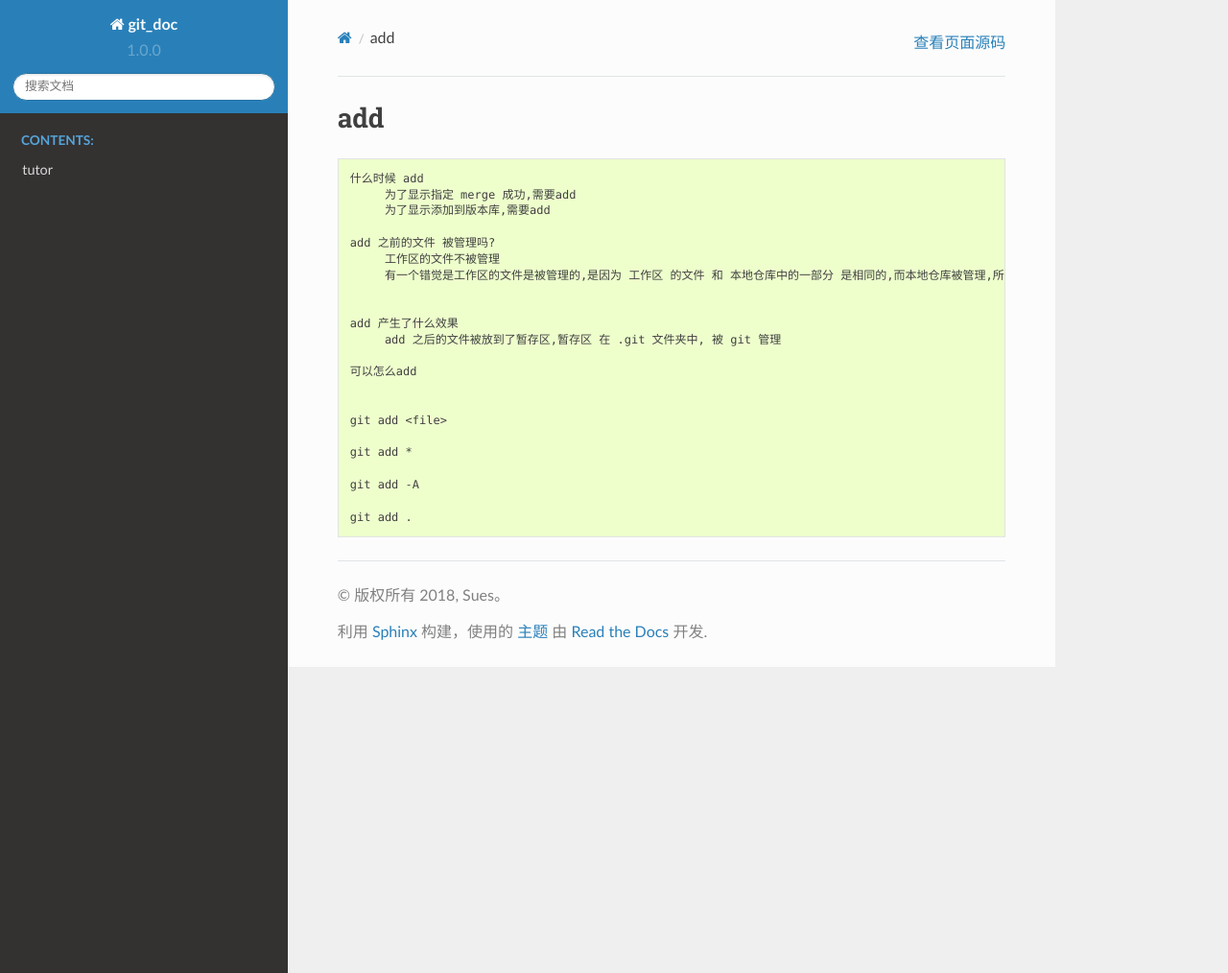
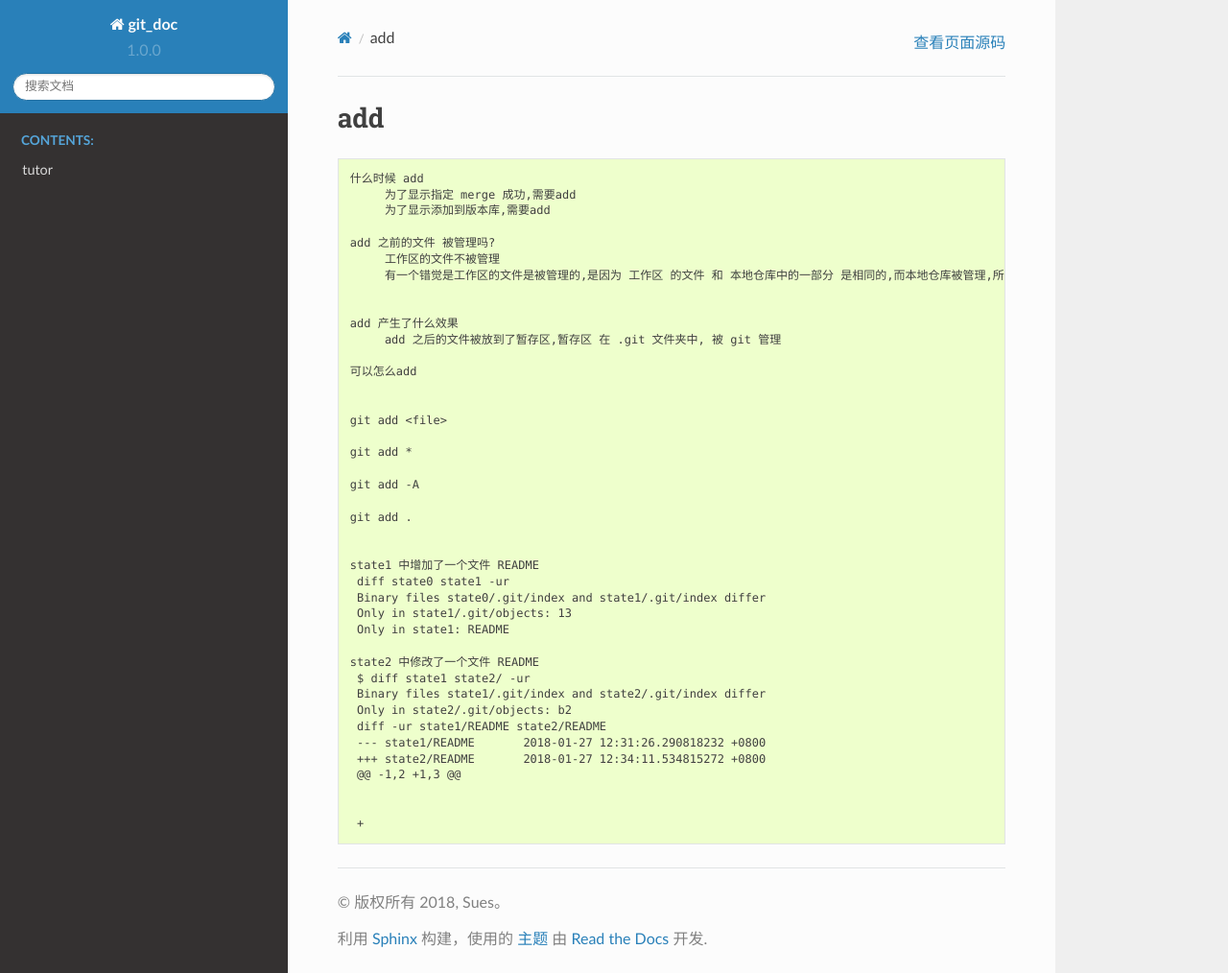
Before and after one commit to lisider/git_doc, a Sphinx documentation site: the page built from source/git_2_add.rst, in a window 1280 px wide and 1014 px high. Shown: the whole window at 96% size. Built offline with Sphinx 7.4.7 and the Read the Docs theme 2.0.0, drawn with Linux system fonts in a browser that asks for light colours; formulas are drawn with MathJax 3.

```diff
--- a/source/git_2_add.rst
+++ b/source/git_2_add.rst
@@ -26,3 +26,22 @@ add
      git add -A
 
      git add .
+
+
+     state1 中增加了一个文件 README
+      diff state0 state1 -ur
+      Binary files state0/.git/index and state1/.git/index differ
+      Only in state1/.git/objects: 13
+      Only in state1: README
+
+     state2 中修改了一个文件 README
+      $ diff state1 state2/ -ur
+      Binary files state1/.git/index and state2/.git/index differ
+      Only in state2/.git/objects: b2
+      diff -ur state1/README state2/README
+      --- state1/README       2018-01-27 12:31:26.290818232 +0800
+      +++ state2/README       2018-01-27 12:34:11.534815272 +0800
+      @@ -1,2 +1,3 @@
+
+
+      +
--- a/source/git_4_reset.rst
+++ b/source/git_4_reset.rst
@@ -12,6 +12,8 @@ reset
           可以将远程仓库 恢复到 上一次 push之前
                git reset –hard <commitID> (如果要覆盖远程必须强制推  git push -f)
 
+          git reset只是在本地仓库中回退版本，而远程仓库的版本不会变化?
+
 
           可以将 工作区 恢复到 和 暂存区 一样吗?可以,但是不用 reset
           用checkout
```
Also changed, not shown: source/git_1_config.rst (+91 -0 lines), source/git_6_commit.rst (+30 -0 lines), source/git_flow.rst (added, +45 -0 lines).
